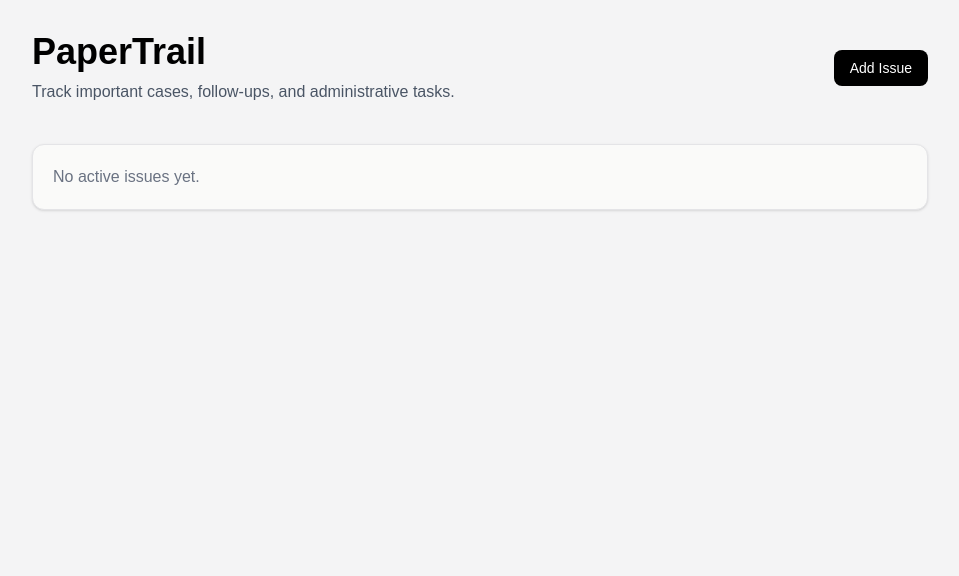
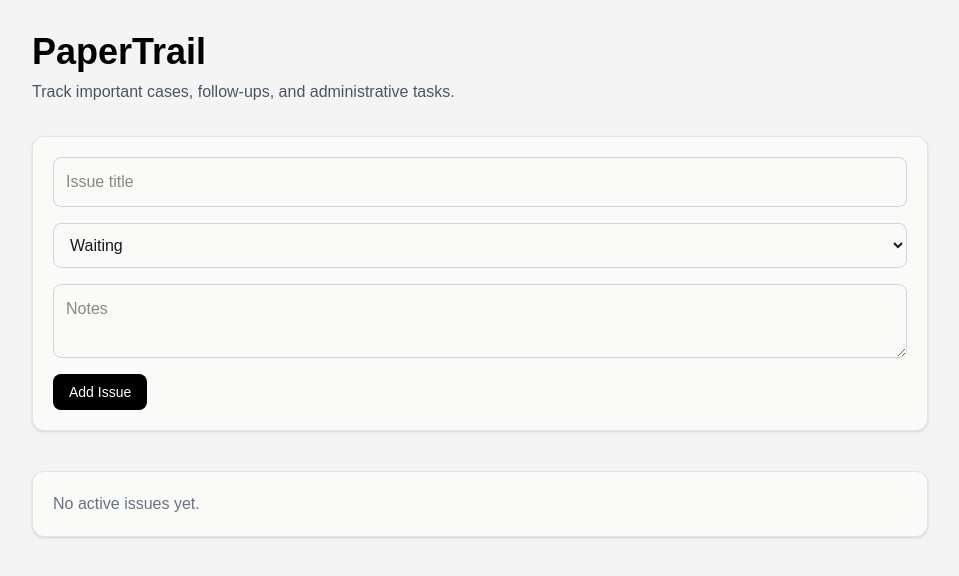
Before and after one commit to ksantiago/papertrail, a Next.js app: page / in a window 1280 px wide. Shown: the top 576 px of the page, without its empty margins (160-1119 px from the left). Built offline with nearby package versions, Linux system fonts and the light colour scheme.

Commit message:
add issue form and dynamic issue rendering

```diff
--- a/src/app/page.tsx
+++ b/src/app/page.tsx
@@ -1,8 +1,41 @@
+"use client";
+
+import React, { useState } from "react";
+
+type Issue = {
+  id: number;
+  title: string;
+  status: string;
+  notes: string;
+};
+
 export default function Home() {
+  const [issues, setIssues] = useState<Issue[]>([]);
+
+  const [title, setTitle] = useState("");
+  const [status, setStatus] = useState("Waiting");
+  const [notes, setNotes] = useState("");
+
+  const handleAddIssue = (event: React.SyntheticEvent) => {
+    event.preventDefault();
+
+    const newIssue: Issue = {
+      id: Date.now(),
+      title,
+      status,
+      notes,
+    };
+
+    setIssues([...issues, newIssue]);
+
+    setTitle("");
+    setStatus("Waiting");
+    setNotes("");
+  };
+
   return (
     <main className="min-h-screen bg-zinc-100 p-8">
       <div className="mx-auto max-w-4xl">
-        <div className="flex items-center justify-between">
         <div>
           <h1 className="text-4xl font-bold text-black">PaperTrail</h1>
 
@@ -11,14 +44,71 @@ export default function Home() {
           </p>
         </div>
 
-          <button className="rounded-lg bg-black px-4 py-2 text-sm font-medium text-white hover:bg-gray-800">
+        <form
+          onSubmit={handleAddIssue}
+          className="mt-8 rounded-xl border border-zinc-200 bg-stone-50 p-5 shadow-sm"
+        >
+          <div className="flex flex-col gap-4">
+            <input
+              type="text"
+              placeholder="Issue title"
+              value={title}
+              onChange={(event) => setTitle(event.target.value)}
+              className="rounded-lg border border-zinc-300 p-3"
+            />
+
+            <select
+              value={status}
+              onChange={(event) => setStatus(event.target.value)}
+              className="rounded-lg border border-zinc-300 p-3"
+            >
+              <option value="Waiting">Waiting</option>
+              <option value="In Progress">In Progress</option>
+              <option value="Submitted">Submitted</option>
+              <option value="Blocked">Blocked</option>
+              <option value="Resolved">Resolved</option>
+            </select>
+
+            <textarea
+              placeholder="Notes"
+              value={notes}
+              onChange={(event) => setNotes(event.target.value)}
+              className="rounded-lg border border-zinc-300 p-3"
+            />
+
+            <button
+              type="submit"
+              className="w-fit rounded-lg bg-black px-4 py-2 text-sm font-medium text-white hover:bg-gray-800"
+            >
               Add Issue
             </button>
           </div>
+        </form>
 
+        {issues.length === 0 ? (
           <div className="mt-10 rounded-xl border border-zinc-200 bg-stone-50 p-5 shadow-sm">
             <p className="text-gray-500">No active issues yet.</p>
           </div>
+        ) : (
+          <div className="mt-10 flex flex-col gap-4">
+            {issues.map((issue) => (
+              <div
+                key={issue.id}
+                className="rounded-xl border border-zinc-200 bg-stone-50 p-5 shadow-sm"
+              >
+                <div className="flex items-center justify-between">
+                  <h2 className="text-lg font-semibold">{issue.title}</h2>
+
+                  <span className="rounded-full bg-zinc-200 px-3 py-1 text-sm">
+                    {issue.status}
+                  </span>
+                </div>
+
+                <p className="mt-3 text-gray-600">{issue.notes}</p>
+              </div>
+            ))}
+          </div>
+        )}
       </div>
     </main>
   );
```
Lines whose indentation alone changed are shown as unchanged.
